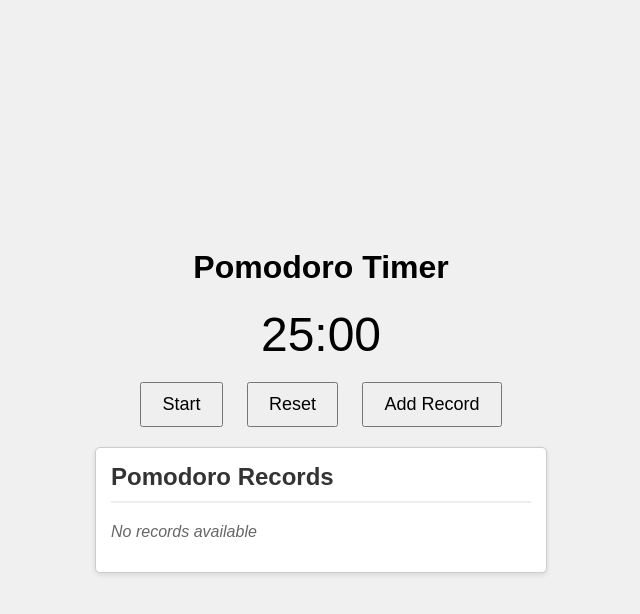
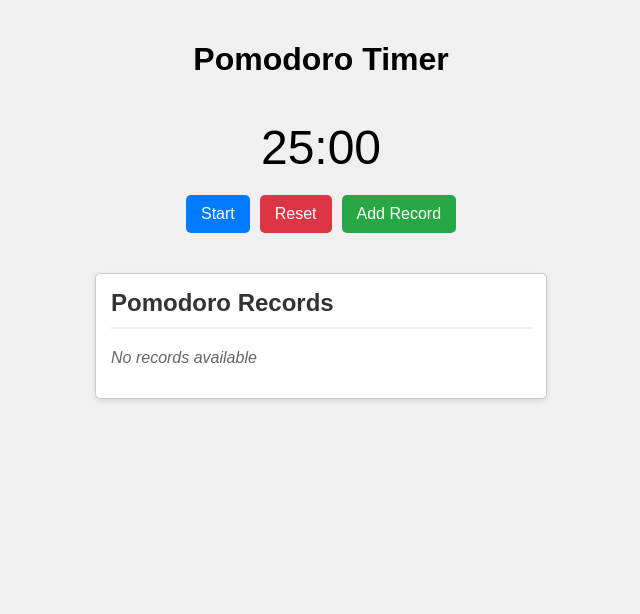
Before and after one commit to hongguifeng/pomodoro-timer-basic, a website with bundled scripts: page src/index.html in a window 1280 px wide. Shown: the whole page, without its empty margins (319-959 px from the left). Built offline with nearby package versions, Linux system fonts and the light colour scheme.

Commit message:
Enhance UI layout and styling for buttons and records display
- Wrapped buttons in a container for better layout.
- Applied flexbox to align buttons horizontally with spacing.
- Added hover effects and distinct colors for each button.
- Set maximum height and scrolling for the records section to improve visibility.
- Ensured the timer section remains visible when records are long.

```diff
--- a/src/css/styles.css
+++ b/src/css/styles.css
@@ -12,16 +12,21 @@
 
 body {
     font-family: Arial, sans-serif;
+    margin: 0;
+    padding: 20px;
+    background-color: var(--light-gray);
+    height: 100vh;
     display: flex;
-    justify-content: center;
-    align-items: center;
-    height: 100vh;
-    margin: 0;
-    background-color: var(--light-gray);
+    flex-direction: column;
+    overflow: hidden;
 }
 
 .container {
     text-align: center;
+    flex: 1;
+    display: flex;
+    flex-direction: column;
+    overflow: hidden;
 }
 
 #timer {
@@ -29,23 +34,58 @@ body {
     margin: 20px 0;
 }
 
+.button-container {
+    display: flex;
+    justify-content: center;
+    gap: 10px;
+    margin-bottom: 20px;
+}
+
 button {
-    font: 18px Arial, sans-serif;
-    padding: 10px 20px;
-    margin: 0 10px;
+    font-size: 16px;
+    padding: 10px 15px;
+    border: none;
+    border-radius: 5px;
     cursor: pointer;
+    transition: background-color 0.3s;
+}
+
+#startButton {
+    background-color: var(--primary-color);
+    color: white;
+}
+
+#resetButton {
+    background-color: var(--danger-color);
+    color: white;
+}
+
+#addRecordButton {
+    background-color: var(--secondary-color);
+    color: white;
+}
+
+#deleteSelectedRecords {
+    background-color: var(--danger-color);
+    color: white;
+}
+
+button:hover {
+    opacity: 0.8;
 }
 
 #records {
     margin-top: 20px;
     text-align: left;
-    overflow-y: auto;
     border: 1px solid var(--border-color);
     padding: 15px;
     background-color: #fff;
     box-shadow: 0 2px 5px var(--shadow-color);
     border-radius: 5px;
     width: 420px;
+    max-height: 50vh;
+    overflow-y: auto;
+    align-self: center;
 }
 
 #records h2 {
--- a/src/index.html
+++ b/src/index.html
@@ -10,10 +10,12 @@
     <div class="container">
         <h1>Pomodoro Timer</h1>
         <div id="timer">25:00</div>
-        <button id="startButton">Start</button>
-        <button id="resetButton">Reset</button>
-        <button id="addRecordButton">Add Record</button>
-        <button id="deleteSelectedRecords" style="display: none;">Delete Selected</button>
+        <div class="button-container">
+            <button id="startButton">Start</button>
+            <button id="resetButton">Reset</button>
+            <button id="addRecordButton">Add Record</button>
+            <button id="deleteSelectedRecords" style="display: none;">Delete Selected</button>
+        </div>
         <div id="records"></div>
     </div>
     <div id="addRecordModal" class="modal">
```
